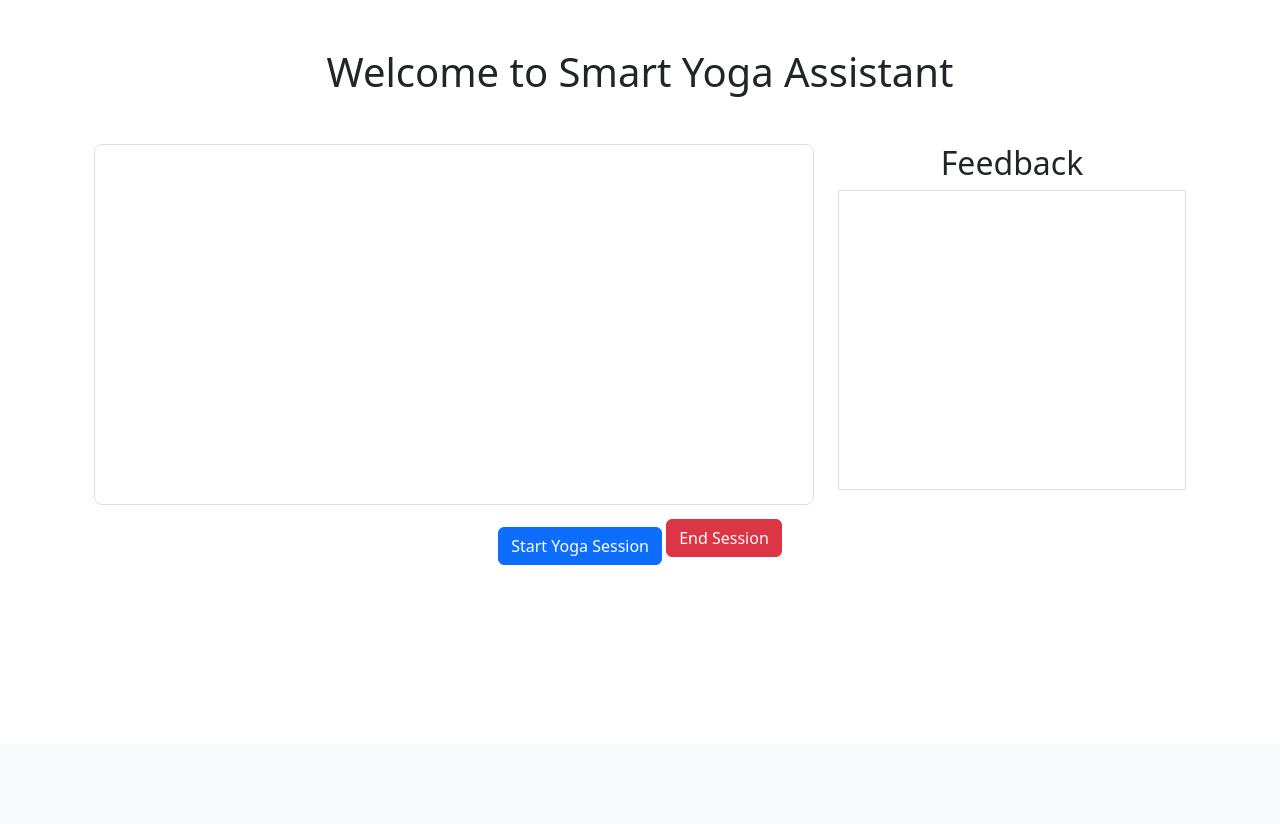
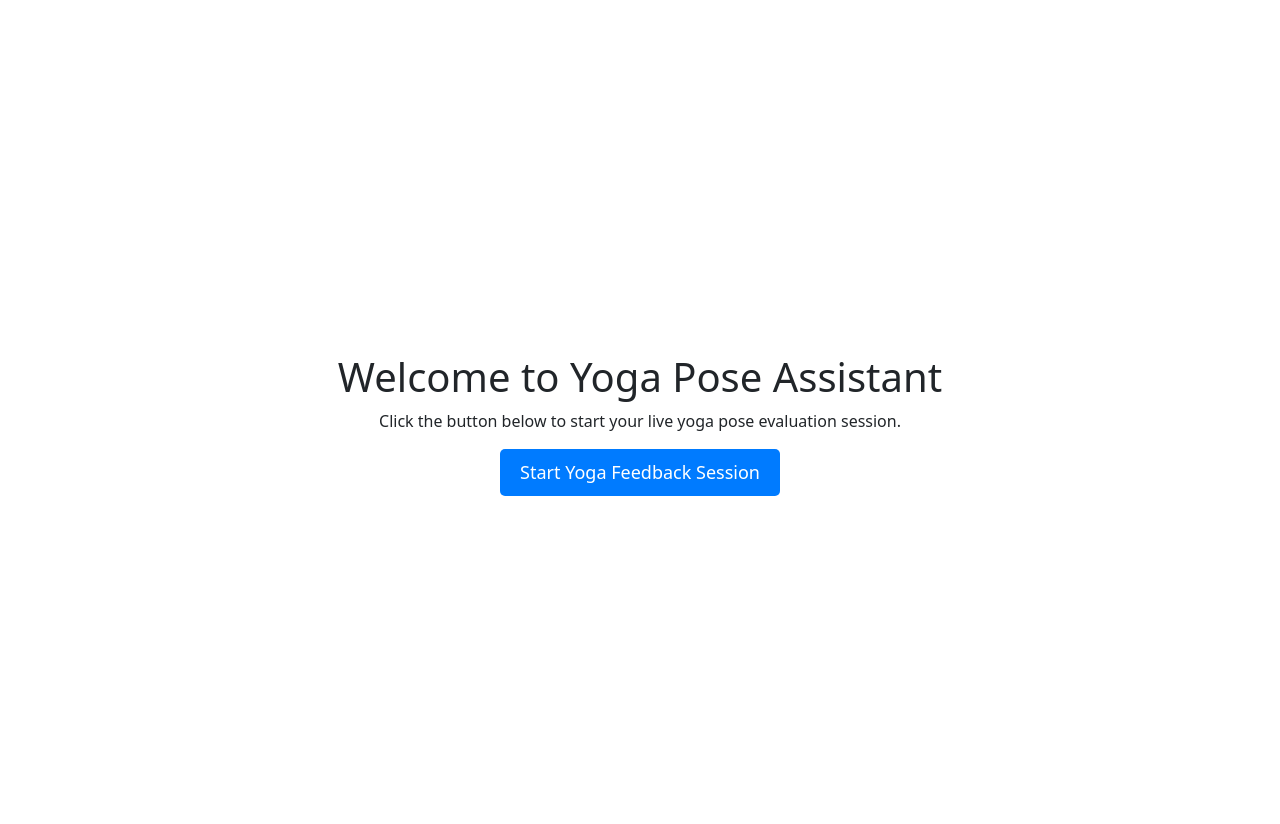
Before and after one commit to suryansh-it/Smart-Yoga-Assistant, a Flask app: page / in a window 1280 px wide. Shown: the part 56-880 px from the top of the page. Before the commit the page ends 621 px from the top, so only its background shows below. Run offline with Flask 3, Linux system fonts and the light colour scheme.

Commit message:
modified index

```diff
--- a/src/flask_app/routes.py
+++ b/src/flask_app/routes.py
@@ -14,16 +14,16 @@ def index():
     return render_template('index.html')
 
 feedback_list = []  # This will store feedback messages
-@main.route('/feedback')
+@main.route('/home/feedback')
 @login_required
 def feedback():
-    return render_template('feedback.html')
+    return jsonify({"feedback": feedback_list[-1] if feedback_list else "No feedback available."})
 
 
 # Set up logging
 logging.basicConfig(level=logging.INFO)
 
-@main.route('/start', methods=['POST'])
+@main.route('/home/start', methods=['POST'])
 def start_feedback():
     logging.info("Start feedback session called.")
     try:
--- a/src/flask_app/static/css/styles.css
+++ b/src/flask_app/static/css/styles.css
@@ -1,13 +1,24 @@
-body {
-  background-color: #f8f9fa;
+.container {
+  display: flex;
+  justify-content: center;
+  align-items: center;
+  flex-direction: column;
+  height: 100vh;
+  text-align: center;
 }
 
-#video {
-  width: 100%;
-  height: auto;
-  border-radius: 8px;
+button,
+a.btn {
+  padding: 10px 20px;
+  font-size: 18px;
+  text-decoration: none;
+  color: white;
+  background-color: #007bff;
+  border: none;
+  border-radius: 5px;
+  cursor: pointer;
 }
 
-#feedback {
-  min-height: 300px;
+a.btn:hover {
+  background-color: #0056b3;
 }
--- a/src/flask_app/static/js/script.js
+++ b/src/flask_app/static/js/script.js
@@ -15,7 +15,7 @@ $(document).ready(function() {
         feedback.innerHTML = "Starting yoga feedback session...";
 
         try {
-            const response = await fetch('/start', {
+            const response = await fetch('/home/start', {
                 method: 'POST',
             });
             const data = await response.json();
--- a/src/flask_app/static/js/script_feedback.js
+++ b/src/flask_app/static/js/script_feedback.js
@@ -1,6 +1,6 @@
 $(document).ready(function() {
     $('#startFeedback').click(function() {
-        $.post('/start', function(data) {
+        $.post('/home/start', function(data) {
             $('#feedbackArea').append('<div class="alert alert-info">Session started: ' + data.message + '</div>');
         }).fail(function() {
             $('#feedbackArea').append('<div class="alert alert-danger">Error starting session.</div>');
@@ -21,7 +21,7 @@ function updateFeedback(feedback) {
 
 // Function to poll for feedback
 setInterval(function() {
-    $.get('/feedback', function(data) {
+    $.get('/home/feedback', function(data) {
         if (data.feedback) {
             updateFeedback(data.feedback);
         }
--- a/src/flask_app/templates/index.html
+++ b/src/flask_app/templates/index.html
@@ -9,21 +9,9 @@
 
 
 <div class="container">
-    <h1 class="text-center mt-5">Welcome to Smart Yoga Assistant</h1>
-    <div class="text-center mt-5">
-        <div class="row">
-            <div class="col-md-8">
-                <video id="video" class="border" autoplay></video>
-            </div>
-            <div class="col-md-4">
-                <h2>Feedback</h2>
-                <div id="feedback" class="border p-3"></div>
-            </div>
-        </div>
-
-        <button id="start-button" class="btn btn-primary mt-3">Start Yoga Session</button>
-        <button id="end-button" class="btn btn-danger">End Session</button>
-    </div>
+    <h1>Welcome to Yoga Pose Assistant</h1>
+    <p>Click the button below to start your live yoga pose evaluation session.</p>
+    <a href="{{ url_for('main.feedback_page') }}" class="btn btn-primary">Start Yoga Feedback Session</a>
 </div>
 {% block script %}
 <script src="https://code.jquery.com/jquery-3.6.0.min.js"></script>
```
